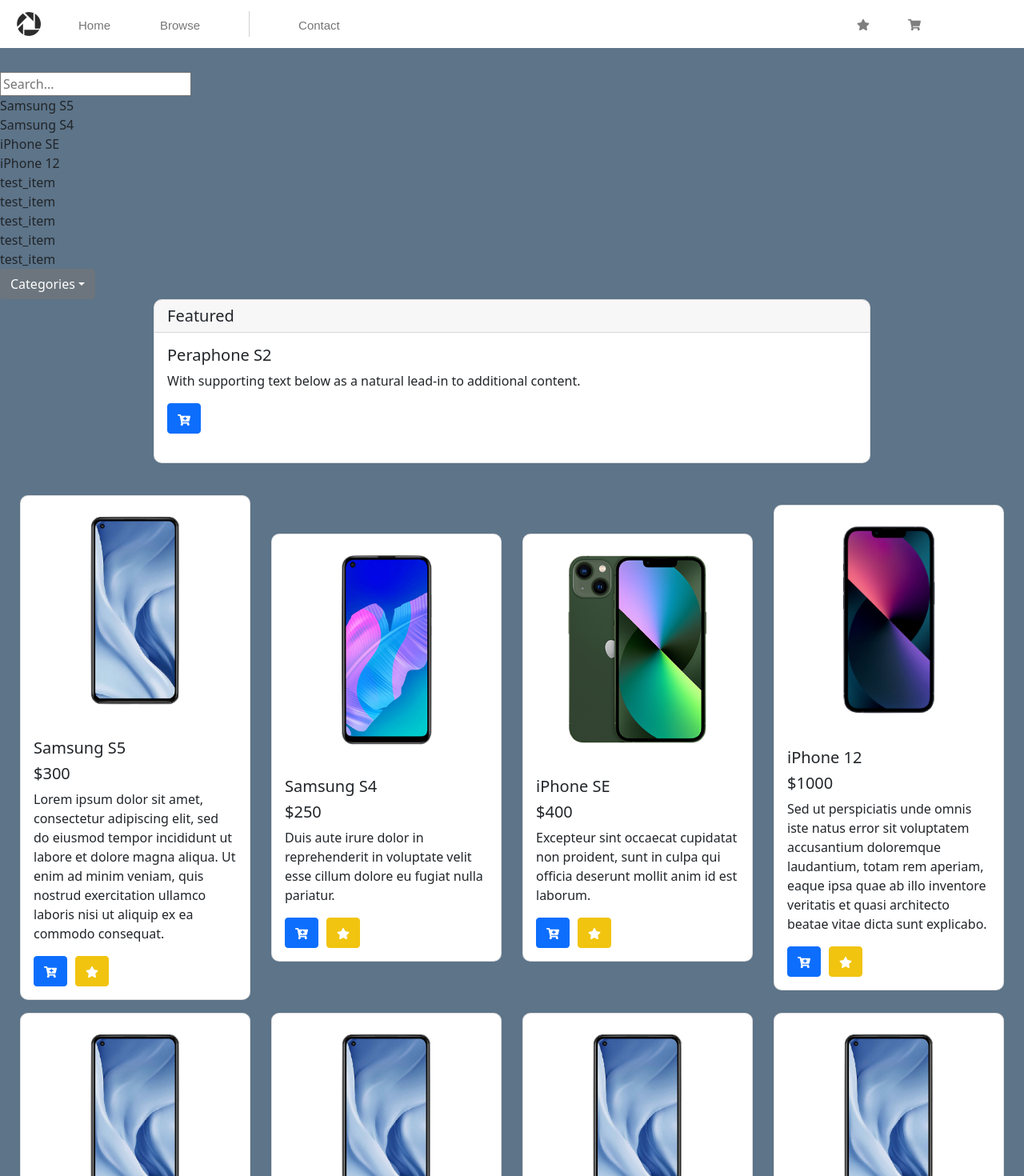
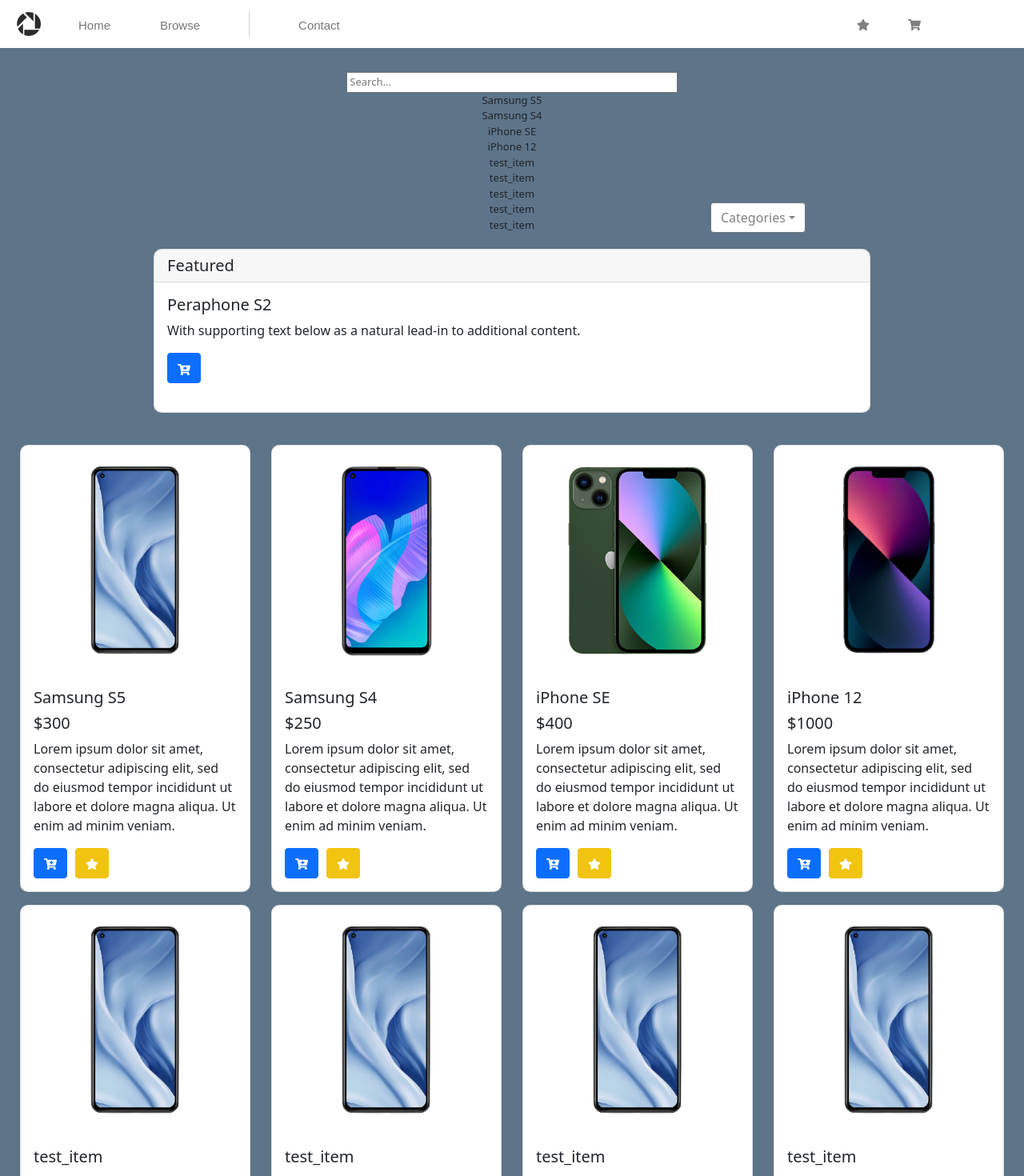
Before and after one commit to JennsiS/Products, a React (Create React App) app in the folder ecommerce-uvg/ecommerce-frontend/: page / in a window 1280 px wide. Shown: the top 1470 px of the page at 80% size. Built offline with nearby package versions, Linux system fonts and the light colour scheme; no server answers.

Commit message:
Search bar and Dropdown UI

```diff
--- a/ecommerce-uvg/ecommerce-frontend/src/components/Catalogo.jsx
+++ b/ecommerce-uvg/ecommerce-frontend/src/components/Catalogo.jsx
@@ -12,15 +12,15 @@
 
 export default function Catalogo() {
   const [products, setProducts] = useState([
-    { id:"0" , nombre: 'Samsung S5', precio: 300, descripcion: 'Lorem ipsum dolor sit amet, consectetur adipiscing elit, sed do eiusmod tempor incididunt ut labore et dolore magna aliqua. Ut enim ad minim veniam, quis nostrud exercitation ullamco laboris nisi ut aliquip ex ea commodo consequat.', img: prod1, categoria:'tecnologia'},
-    { id:"1" , nombre: 'Samsung S4', precio: 250, descripcion: 'Duis aute irure dolor in reprehenderit in voluptate velit esse cillum dolore eu fugiat nulla pariatur.', img: prod2, categoria:'Phones'},
-    { id:"2" , nombre: 'iPhone SE', precio: 400, descripcion: 'Excepteur sint occaecat cupidatat non proident, sunt in culpa qui officia deserunt mollit anim id est laborum.', img: prod3, categoria:'Phones'},
-    { id:"3" , nombre: 'iPhone 12', precio: 1000, descripcion: 'Sed ut perspiciatis unde omnis iste natus error sit voluptatem accusantium doloremque laudantium, totam rem aperiam, eaque ipsa quae ab illo inventore veritatis et quasi architecto beatae vitae dicta sunt explicabo.', img: prod4, categoria:'tecnologia'},
-    { id:"4" , nombre: 'test_item', precio: 8000, descripcion: 'test_desc', img: prod1, categoria:'Phones'},
-    { id:"5" , nombre: 'test_item', precio: 8000, descripcion: 'test_desc', img: prod1, categoria:'Phones'},
-    { id:"6" , nombre: 'test_item', precio: 8000, descripcion: 'test_desc', img: prod1, categoria:'tecnologia'},
-    { id:"7" , nombre: 'test_item', precio: 8000, descripcion: 'test_desc', img: prod1, categoria:'tecnologia'},
-    { id:"8" , nombre: 'test_item', precio: 8000, descripcion: 'test_desc', img: prod1, categoria:'tecnologia'},
+    { id:"0" , nombre: 'Samsung S5', precio: 300, descripcion: 'Lorem ipsum dolor sit amet, consectetur adipiscing elit, sed do eiusmod tempor incididunt ut labore et dolore magna aliqua. Ut enim ad minim veniam.', img: prod1, categoria:'tecnologia'},
+    { id:"1" , nombre: 'Samsung S4', precio: 250, descripcion: 'Lorem ipsum dolor sit amet, consectetur adipiscing elit, sed do eiusmod tempor incididunt ut labore et dolore magna aliqua. Ut enim ad minim veniam.', img: prod2, categoria:'Phones'},
+    { id:"2" , nombre: 'iPhone SE', precio: 400, descripcion: 'Lorem ipsum dolor sit amet, consectetur adipiscing elit, sed do eiusmod tempor incididunt ut labore et dolore magna aliqua. Ut enim ad minim veniam.', img: prod3, categoria:'Phones'},
+    { id:"3" , nombre: 'iPhone 12', precio: 1000, descripcion: 'Lorem ipsum dolor sit amet, consectetur adipiscing elit, sed do eiusmod tempor incididunt ut labore et dolore magna aliqua. Ut enim ad minim veniam.', img: prod4, categoria:'tecnologia'},
+    { id:"4" , nombre: 'test_item', precio: 8000, descripcion: 'Lorem ipsum dolor sit amet, consectetur adipiscing elit, sed do eiusmod tempor incididunt ut labore et dolore magna aliqua. Ut enim ad minim veniam.', img: prod1, categoria:'Phones'},
+    { id:"5" , nombre: 'test_item', precio: 8000, descripcion: 'Lorem ipsum dolor sit amet, consectetur adipiscing elit, sed do eiusmod tempor incididunt ut labore et dolore magna aliqua. Ut enim ad minim veniam.', img: prod1, categoria:'Phones'},
+    { id:"6" , nombre: 'test_item', precio: 8000, descripcion: 'Lorem ipsum dolor sit amet, consectetur adipiscing elit, sed do eiusmod tempor incididunt ut labore et dolore magna aliqua. Ut enim ad minim veniam.', img: prod1, categoria:'tecnologia'},
+    { id:"7" , nombre: 'test_item', precio: 8000, descripcion: 'Lorem ipsum dolor sit amet, consectetur adipiscing elit, sed do eiusmod tempor incididunt ut labore et dolore magna aliqua. Ut enim ad minim veniam.', img: prod1, categoria:'tecnologia'},
+    { id:"8" , nombre: 'test_item', precio: 8000, descripcion: 'Lorem ipsum dolor sit amet, consectetur adipiscing elit, sed do eiusmod tempor incididunt ut labore et dolore magna aliqua. Ut enim ad minim veniam.', img: prod1, categoria:'tecnologia'},
   ]);
   const [listCategories, updateCategories] = useState(["All","Laptops","Phones","tecnologia"]);
   const [displayProducts, updateDisplayProducts] = useState([...products]);
@@ -72,7 +72,12 @@
       <div className="spacer_top">
       </div>
 
-      <input type="text" placeholder="Search..." onChange={event => {setSearchTerm(event.target.value)}}/>
+      <div id="gridded_div">
+        <div className="class_left">
+
+        </div>
+        <div className="class_center">
+          <input className="search_bar" type="text" placeholder="Search..." onChange={event => {setSearchTerm(event.target.value)}}/>
           {displayProducts.filter((val) => {
             if (searchTerm ===""){
               return setCards(val)
@@ -82,7 +87,8 @@
           }).map((val,key) => {
             return <div> {val.nombre}</div>;
           })}
-
+        </div>
+        <div className="class_right">
           <div className="dropdown">
             <button className="btn btn-secondary dropdown-toggle" type="button" id="dropdownMenuButton1" data-bs-toggle="dropdown" aria-expanded="false">
               Categories
@@ -90,6 +96,8 @@
             <ul className="dropdown-menu" aria-labelledby="dropdownMenuButton1">
               {setCategories()}
             </ul>
+          </div>
+        </div>
       </div>
 
         <div id="features">
--- a/ecommerce-uvg/ecommerce-frontend/src/styles/Catalogo.scss
+++ b/ecommerce-uvg/ecommerce-frontend/src/styles/Catalogo.scss
@@ -37,3 +37,36 @@
     background-color: #f1c40f;
     border-color: #f1c40f;
 }
+
+#gridded_div {
+    grid-template-columns: repeat(3,minmax(0,1fr));
+    align-items: flex-end;
+    display: grid;
+    font-size: 13px !important;
+    padding-bottom: 20px !important;
+    padding-left: 20px !important;
+    padding-right: 20px !important;
+}
+
+.class_center {
+    text-align: center !important;
+}
+
+.class_left {
+    text-align: right !important;
+    padding-right: 10%;
+}
+
+.class_right {
+    text-align: left !important;
+    padding-left: 10%;
+}
+
+.search_bar {
+    width: 100%;
+}
+
+.btn.btn-secondary.dropdown-toggle {
+    background-color: white;
+    color: grey;
+}
```
Lines whose indentation alone changed are shown as unchanged.
